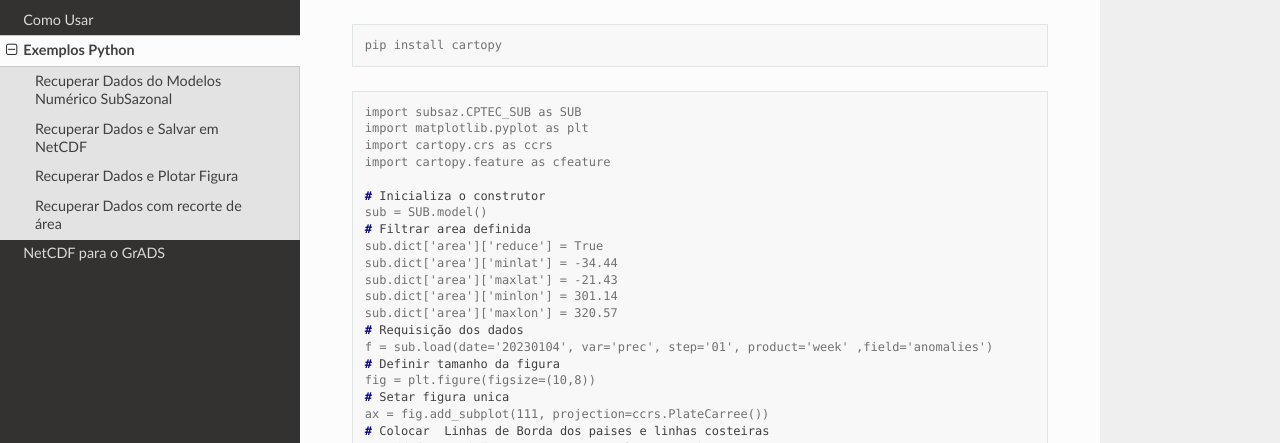
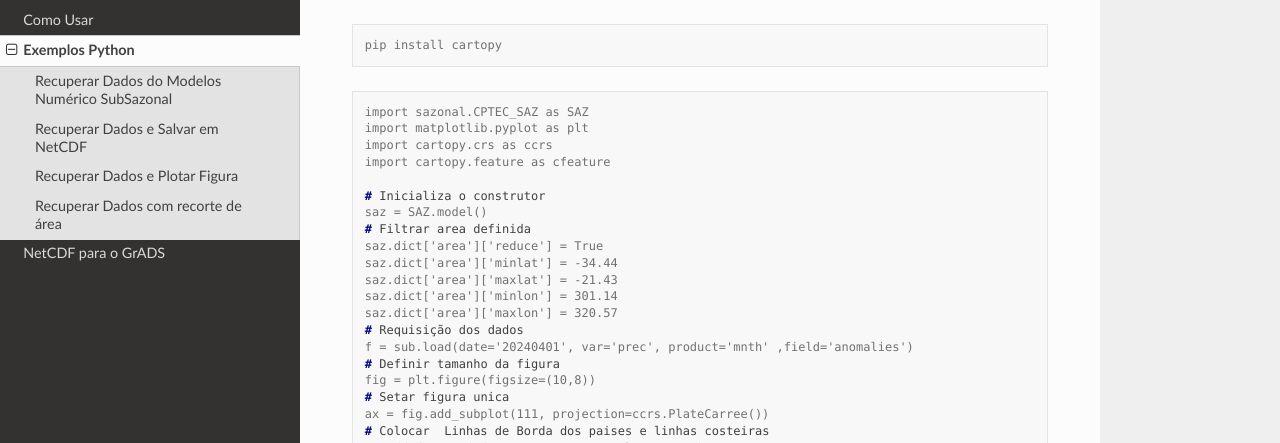
Before and after one commit to framework-CPTEC/Sazonal, a Sphinx documentation site: the page built from docs/source/examplesPython.rst, in a window 1280 px wide and 900 px high, scrolled down 2484 px. Shown: the part 155-598 px from the top of the window. Built offline with Sphinx 7.4.7 and the Read the Docs theme 2.0.0, drawn with Linux system fonts in a browser that asks for light colours.

Commit message:
Update examplesPython.rst

```diff
--- a/docs/source/examplesPython.rst
+++ b/docs/source/examplesPython.rst
@@ -153,21 +153,21 @@ Recuperar Dados com recorte de área
 
 .. code-block:: console
 
-   import subsaz.CPTEC_SUB as SUB
+   import sazonal.CPTEC_SAZ as SAZ
    import matplotlib.pyplot as plt
    import cartopy.crs as ccrs
    import cartopy.feature as cfeature
 
    # Inicializa o construtor
-   sub = SUB.model()
+   saz = SAZ.model()
    # Filtrar area definida
-   sub.dict['area']['reduce'] = True
-   sub.dict['area']['minlat'] = -34.44
-   sub.dict['area']['maxlat'] = -21.43
-   sub.dict['area']['minlon'] = 301.14
-   sub.dict['area']['maxlon'] = 320.57
+   saz.dict['area']['reduce'] = True
+   saz.dict['area']['minlat'] = -34.44
+   saz.dict['area']['maxlat'] = -21.43
+   saz.dict['area']['minlon'] = 301.14
+   saz.dict['area']['maxlon'] = 320.57
    # Requisição dos dados
-   f = sub.load(date='20230104', var='prec', step='01', product='week' ,field='anomalies')
+   f = sub.load(date='20240401', var='prec', product='mnth' ,field='anomalies')
    # Definir tamanho da figura
    fig = plt.figure(figsize=(10,8))
    # Setar figura unica
```
